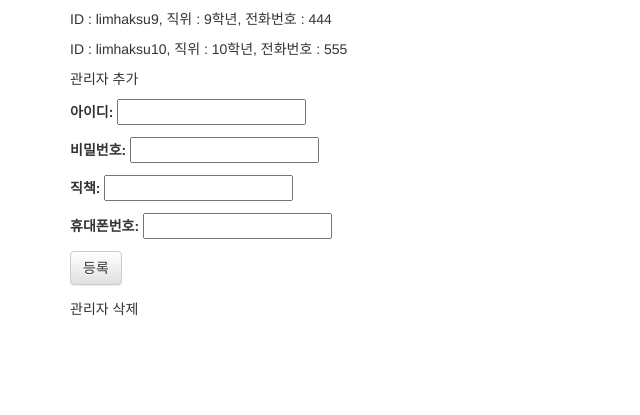
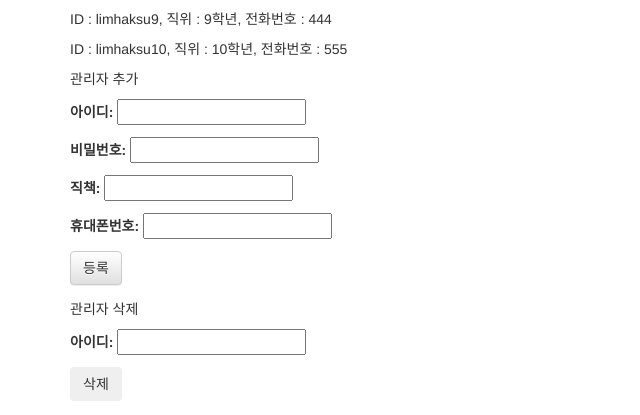
Before and after one commit to bomul0327/DatabaseProject1, a Django app: page /manager_manage in a window 1280 px wide. Shown: the part 397-812 px from the top of the page, without its empty margins (0-640 px from the left). Before the commit the page ends 713 px from the top, so only its background shows below. Run offline with Django 3.2, Linux system fonts and the light colour scheme; data comes from the database, SQL or seed files in the repository; both versions use the stored data as it was after the commit; some libraries are stand-ins or nearby versions.

Commit message:
일반관리자 추가 삭제 페이지

```diff
--- a/cctv/templates/cctv/manager_manage.html
+++ b/cctv/templates/cctv/manager_manage.html
@@ -13,19 +13,23 @@
   <p>관리자 추가</p>
   <form method="POST" class="post-form">{% csrf_token %}
       <!--{{ form.as_p }}-->
-      <p><label for="id">아이디:</label>
-        <input id="id" type="text" name="id" maxlength="20" required /></p>
+      <p><label for="insert_id">아이디:</label>
+        <input name="insert_id" id="insert_id" type="text" maxlength="20" required /></p>
       <p><label for="pw">비밀번호:</label>
         <input name="pw" id="pw" type="password" maxlength="20" required></p>
       <p><label for="pos">직책:</label>
         <input name="pos" id="pos" type="text" maxlength="20" required></p>
       <p><label for="phonenum">휴대폰번호:</label>
         <input name="phonenum" id="phonenum" type="text" maxlength="13" required></p>
-      <button type="submit" class="save btn btn-default">등록</button>
+      <button type="submit" name="mode" value="insert" class="save btn btn-default">등록</button>
   </form>
 
   <p>관리자 삭제</p>
-
+  <form method="POST" class="post-form">{% csrf_token %}
+      <p><label for="delete_id">아이디:</label>
+        <input name="delete_id" id="delete_id" type="text" maxlength="20" required></p>
+      <button type="submit" name="mode" value="delete" class="save btn btn-defalut">삭제</button>
+  </form>
 
 <!--  <p>ID : <input type="text" name="id"></p> -->
 {% endblock %}
--- a/cctv/views.py
+++ b/cctv/views.py
@@ -2,7 +2,7 @@ from django.shortcuts import render
 from .models import Manager, Shoot_space, CCTV, Shoot, Files, Neighborhood, Sequence, Statistics, Record #DB Table과 HTML을 연결해주는 역할
 #테이블 이름은 cctv_'객체명' , eg: cctv_manager, cctv_shoot_space ...
 from django.db import connection #SQL로 insert into, delete, update를 하기위하여 필요.
-from .forms import manager_manage_form
+#from .forms import manager_manage_form #사용안함
 
 #여기에 def로 정의한 함수 cctv/urls.py에도 추가하기
 def login(request):
@@ -24,8 +24,10 @@ def manager_manage(request):
     manager_list = Manager.objects.raw('SELECT id, pos, phonenum from cctv_manager')
     with connection.cursor() as form:
         form = connection.cursor()
-        if request.method == "POST":
-            form.execute("INSERT INTO cctv_manager ('id', 'pw', 'pos', 'phonenum') VALUES(%s, %s, %s, %s)", [request.POST['id'], request.POST['pw'], request.POST['pos'], request.POST['phonenum']] )
+        if request.method == "POST" and request.POST['mode'] =="insert" :
+            form.execute("INSERT INTO cctv_manager ('id', 'pw', 'pos', 'phonenum') VALUES(%s, %s, %s, %s)", [request.POST['insert_id'], request.POST['pw'], request.POST['pos'], request.POST['phonenum']] )
+        elif request.method == "POST" and request.POST['mode'] =="delete" :
+            form.execute("DELETE FROM cctv_manager WHERE id = %s", [request.POST['delete_id']] )
 #    if request.method == "POST":
 #        form = manager_manage_form(request.POST)
 #        if form.is_valid():
@@ -33,6 +35,7 @@ def manager_manage(request):
 #    else:
 #        form = manager_manage_form()
     return render(request, 'cctv/manager_manage.html', {'manager_list' : manager_list, 'form': form})
+
 
 #def insert_sql(self):
 #    with connection.cursor() as cursor:
```
Also changed, not shown: db.sqlite3.
